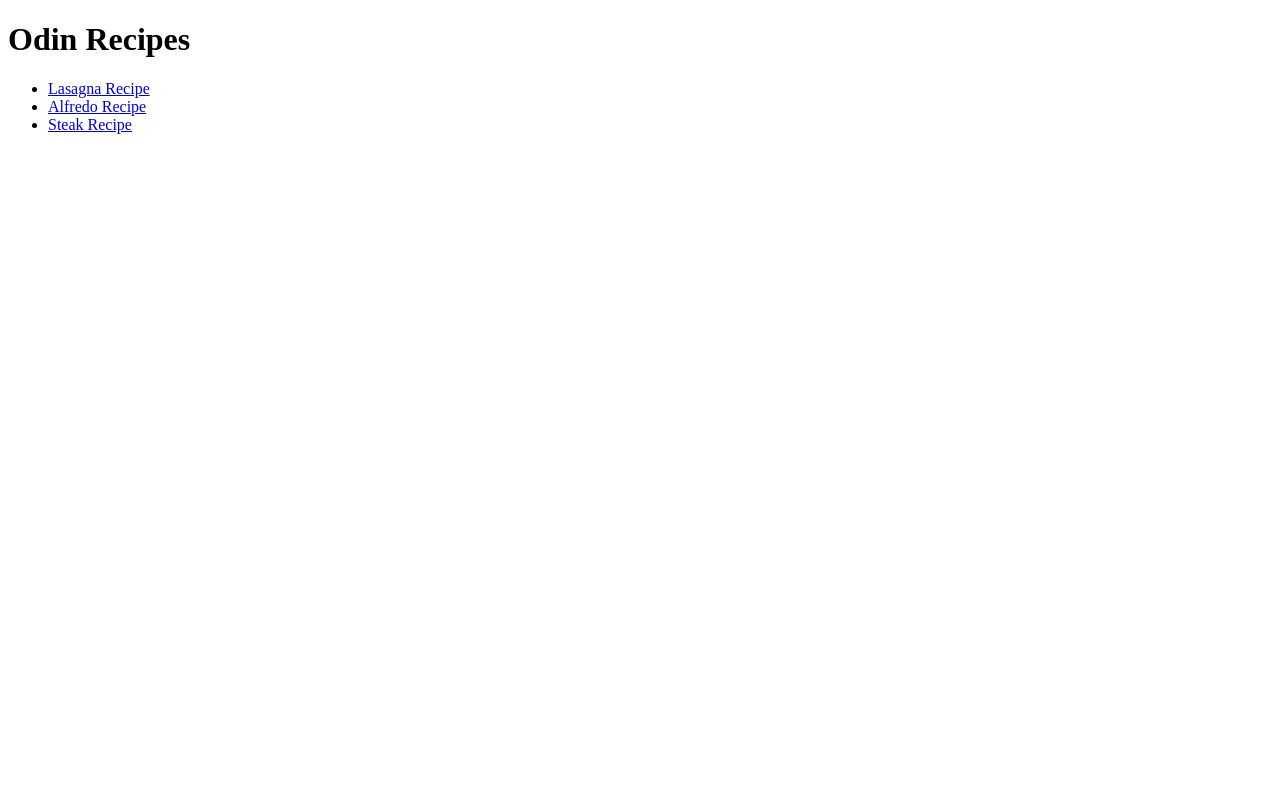
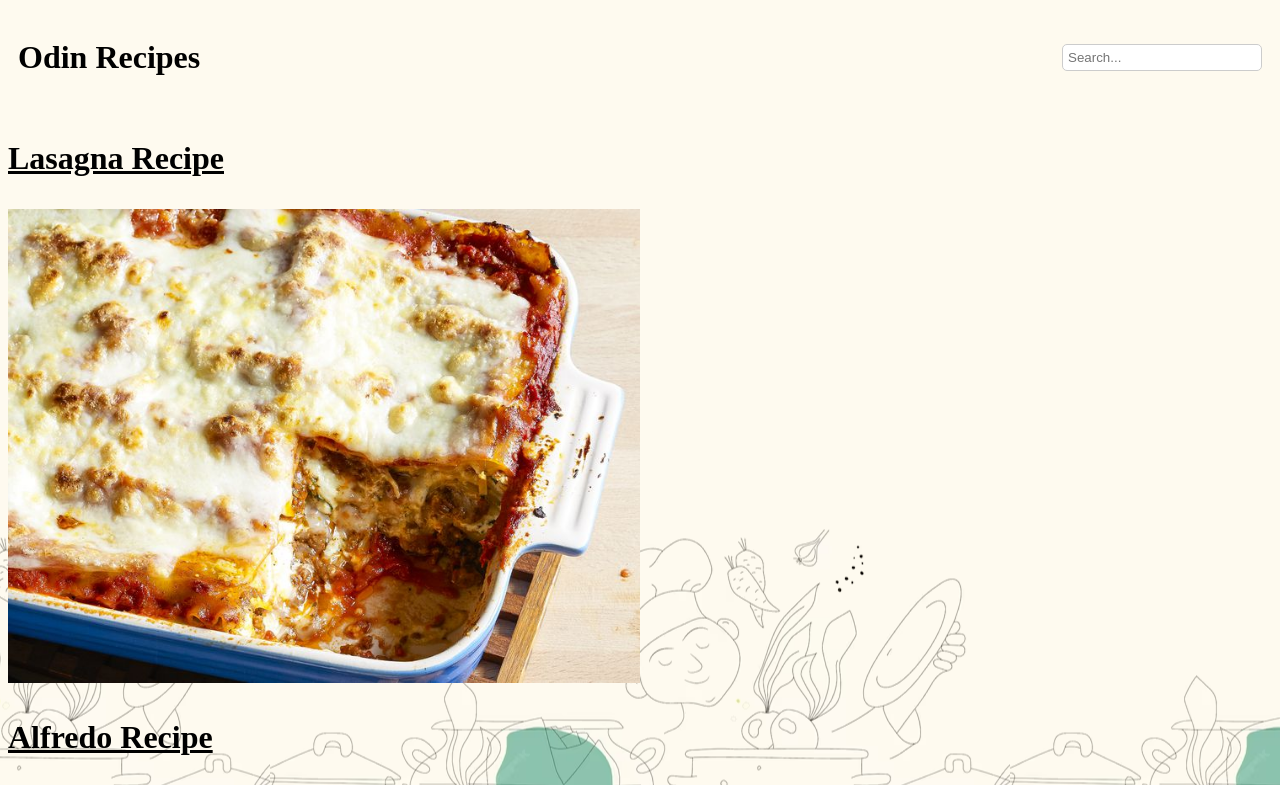
Before and after one commit to bmaannn/odin-recipes, a plain HTML site: page index.html in a window 1280 px wide. Shown: the top 785 px of the page. Drawn offline with Linux system fonts and the light colour scheme.

Commit message:
I did alot

```diff
--- a/index.html
+++ b/index.html
@@ -3,17 +3,28 @@
 
 <head>
 <title>Odin Recipes</title>
+<link rel="stylesheet" href="style.css">
 </head>
+<body>
+<div class="header">
+    <h1>Odin Recipes</h1>
+    <input type="search" placeholder="Search...">
 
-<body>
-<h1>Odin Recipes</h1>
+</div>
 
-<ul>
-    <li><a href="recipes/lasagna.html">Lasagna Recipe</a></li>
-    <li><a href="recipes/alfredo.html">Alfredo Recipe</a></li>
-    <li><a href="recipes/steak.html">Steak Recipe</a></li>
-</ul>
+<div class="main">
+    <p><a href="recipes/lasagna.html">Lasagna Recipe</a></p>
 
+    <img src="images/lasgna.jpg" alt="Image of lasagna in a pan" class="custom-image">
+
+    <p><a href="recipes/alfredo.html">Alfredo Recipe</a></p>
+
+    <img src="images/alfredo.jpg" alt="Image of alfredo pasta in a bowl with a fork" class="custom-image">
+
+    <p><a href="recipes/steak.html">Steak Recipe</a></p>
+
+    <img src="images/steak.jpg" alt="Image of a jusicy steak on a cutting board" class="custom-image">
+</div>
 </body>
 
 
--- /dev/null
+++ b/style.css
@@ -0,0 +1,46 @@
+body {
+    background-image: url(images/cook.jpg);
+    /* background-size: cover; */
+    background-position: center;
+    /* background-repeat: no-repeat; */
+    height: 100vh;
+    font-family: 'Papyrus';
+
+}
+
+.header {
+    display: flex; /* Enables Flexbox */
+    justify-content: space-between; /* Space elements out */
+    align-items: center; /* Align items vertically */
+    background-color: transparent; /* Background color for the box */
+    padding: 10px; /* Padding inside the box */
+
+}
+
+.header h1 {
+    margin-right: auto; /* Pushes everything else to the right */
+    text-align: right; /* Aligns the text to the right */
+    font-size: xx-large;
+}
+
+.header input[type="search"] {
+    width: 200px; /* Width of the search bar */
+    padding: 5px; /* Padding inside the search bar */
+    border: 1px solid #ccc; /* Border of the search bar */
+    border-radius: 5px; /* Rounded corners of the search bar */
+}
+
+.main p {
+    font-weight: bolder;
+    color: black;
+    font-size: xx-large;
+}
+
+a {
+    color: black;
+}
+
+.custom-image {
+    max-width: 50%;
+    height: auto;
+}
```
Also changed, not shown: recipes/alfredo.html (+2 -1 lines), recipes/lasagna.html (+3 -0 lines), recipes/steak.html (+3 -0 lines), images/cook.jpg (added).
